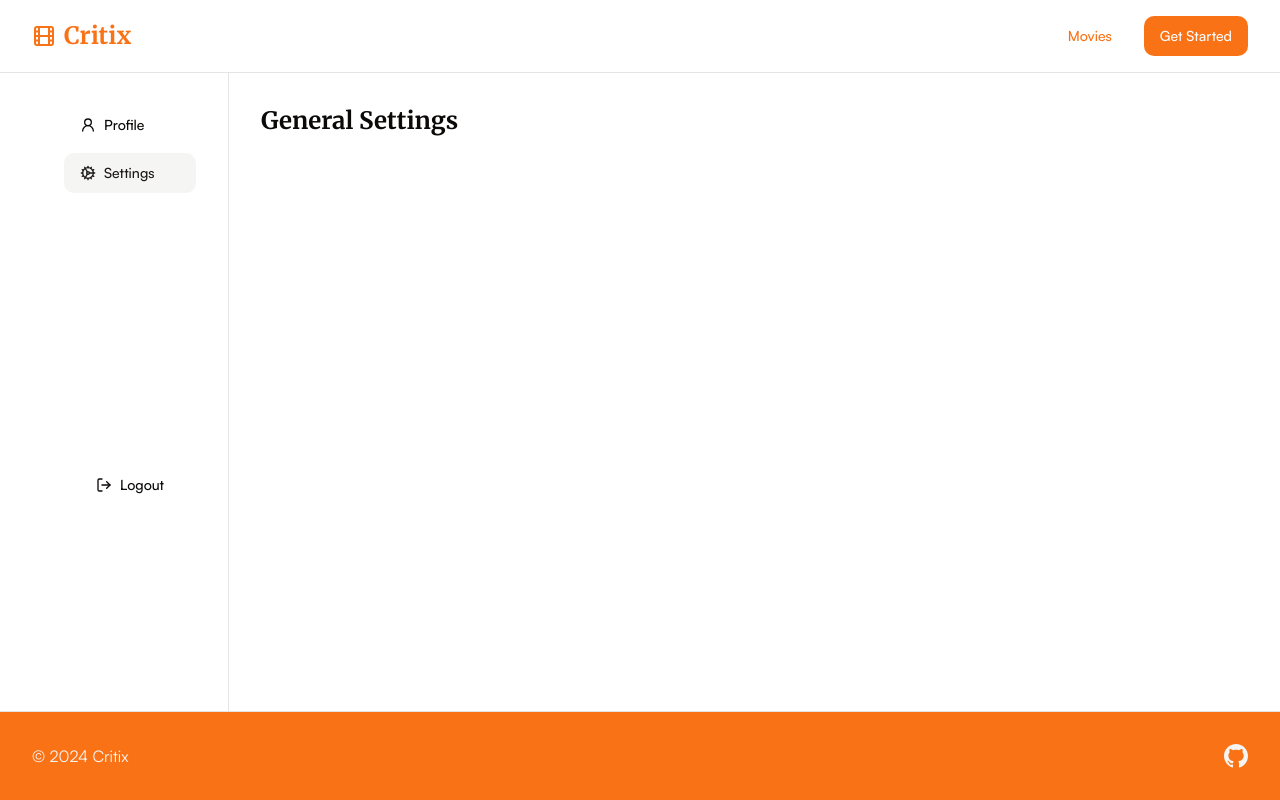
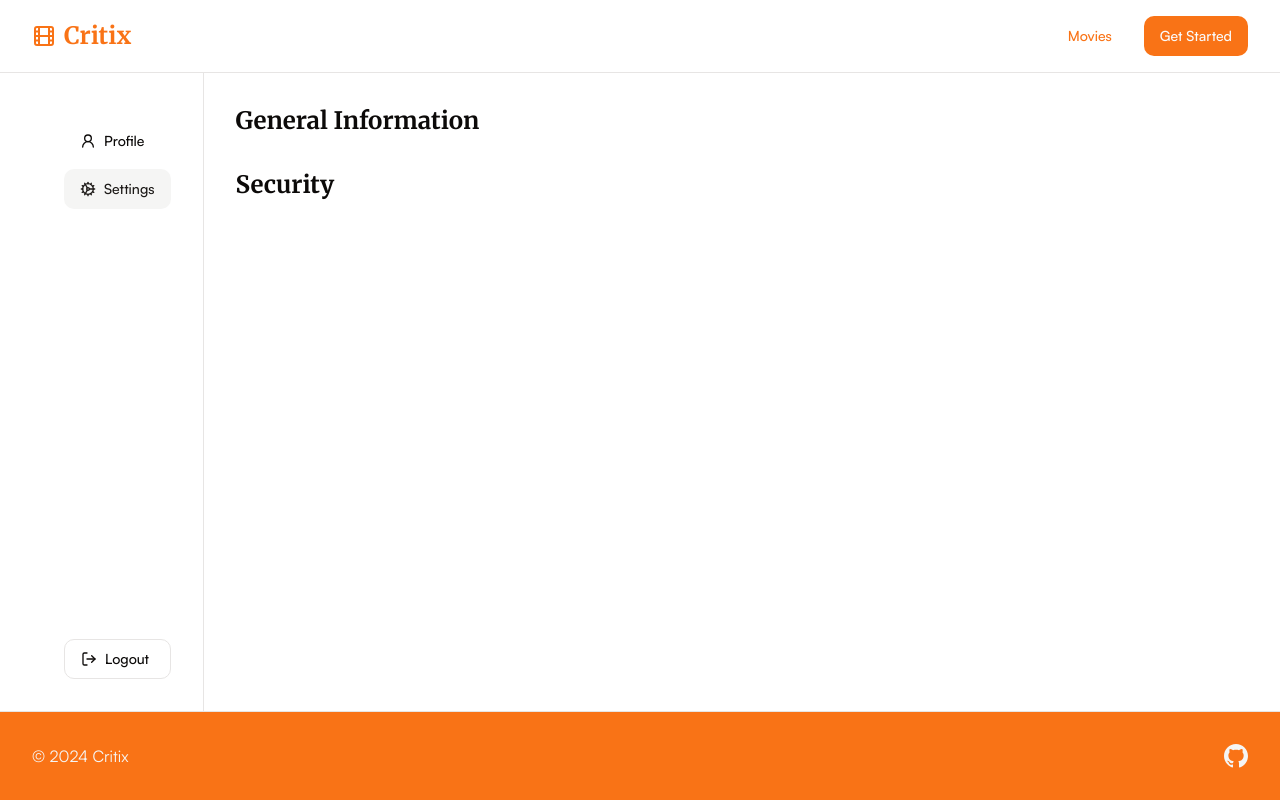
Before and after one commit to ausathdzil/ausath-juli-web-intermediate-2024, a Next.js app: page /profile/settings in a window 1280 px wide. Built offline with nearby package versions, Linux system fonts and the light colour scheme; no server answers; the database is empty.

Commit message:
Update stylings

```diff
--- a/src/app/(auth)/layout.tsx
+++ b/src/app/(auth)/layout.tsx
@@ -3,7 +3,7 @@ export default function Layout({
 }: Readonly<{ children: React.ReactNode }>) {
   return (
     <>
-      <article className="space-y-2 text-center font-serif">
+      <article className="space-y-2 text-center font-serif pt-8">
         <h1 className="font-bold text-4xl text-primary">Critix</h1>
         <p className="text-xl">
           Read and write reviews for your favorite movies.
--- a/src/app/movies/[movieId]/page.tsx
+++ b/src/app/movies/[movieId]/page.tsx
@@ -109,10 +109,20 @@ async function MovieReviews(props: MoviePageProps) {
 
   return (
     <section className="flex justify-between gap-8">
+      {session.isAuth ? (
+        <MovieReviewForm movieId={movieId} />
+      ) : (
+        <p className="text-left text-muted-foreground">
+          <Link className="text-primary" href="/login">
+            Login
+          </Link>{' '}
+          to review movies.
+        </p>
+      )}
       <div className="space-y-4 w-1/2">
-        <h1>Reviews</h1>
+        <h1 className="text-lg font-bold font-serif">Reviews</h1>
         {reviews.length === 0 ? (
-          <p>No reviews yet.</p>
+          <p className="text-muted-foreground">No reviews yet.</p>
         ) : (
           <ul className="space-y-4">
             {reviews.map((review) => (
@@ -123,16 +133,6 @@ async function MovieReviews(props: MoviePageProps) {
           </ul>
         )}
       </div>
-      {session.isAuth ? (
-        <MovieReviewForm movieId={movieId} />
-      ) : (
-        <p className="text-left">
-          <Link className="text-primary" href="/login">
-            Login
-          </Link>{' '}
-          to review movies.
-        </p>
-      )}
     </section>
   );
 }
--- a/src/app/profile/layout.tsx
+++ b/src/app/profile/layout.tsx
@@ -10,14 +10,12 @@ export default function Layout({
 }: Readonly<{ children: React.ReactNode }>) {
   return (
     <div className="flex-1 flex max-w-6xl w-full">
-      <aside className="w-fit py-8 pr-8 flex flex-col items-start border-r">
+      <aside className="w-fit py-8 pr-8 flex flex-col items-start border-r gap-2">
+        <Suspense fallback={<ProfileSkeleton />}>
+          <ProfileCard />
+        </Suspense>
         <SidebarNav />
-        <div className="mt-64 space-y-4 p-4">
-          <Suspense fallback={<ProfileSkeleton />}>
-            <ProfileCard />
-          </Suspense>
-          <LogoutButton />
-        </div>
+        <LogoutButton />
       </aside>
       <section className="flex-1 p-8 space-y-8">{children}</section>
     </div>
@@ -32,7 +30,7 @@ async function ProfileCard() {
   }
 
   return (
-    <div className="border rounded-lg shadow-sm p-3 w-full mx-auto space-y-4">
+    <div className="border rounded-lg shadow-sm p-3 w-full space-y-4">
       <div className="flex items-center justify-center gap-4 ">
         <Avatar>
           <AvatarFallback>{user.name[0]}</AvatarFallback>
--- a/src/app/profile/settings/page.tsx
+++ b/src/app/profile/settings/page.tsx
@@ -1,3 +1,8 @@
 export default function Page() {
-  return <h1 className="font-bold font-serif text-2xl">General Settings</h1>;
+  return (
+    <>
+      <h1 className="font-bold font-serif text-2xl">General Information</h1>
+      <h1 className="font-bold font-serif text-2xl">Security</h1>
+    </>
+  );
 }
--- a/src/components/auth/logout-button.tsx
+++ b/src/components/auth/logout-button.tsx
@@ -9,11 +9,11 @@ export function LogoutButton() {
   const [isPending, startTransition] = useTransition();
 
   return (
-    <form action={() => startTransition(() => logout())}>
+    <form className="w-full mt-auto" action={() => startTransition(() => logout())}>
       <Button
         className="hover:text-destructive w-full flex items-center justify-start"
         disabled={isPending}
-        variant="ghost"
+        variant="outline"
         type="submit"
       >
         {isPending ? <Loader2 className="animate-spin" /> : <LogOut />}
--- a/src/components/layout/sidebar-nav.tsx
+++ b/src/components/layout/sidebar-nav.tsx
@@ -9,7 +9,7 @@ export default function SidebarNav() {
   const pathname = usePathname();
 
   return (
-    <nav className="flex flex-col gap-2 w-full">
+    <nav className="flex flex-col gap-2 w-full mt-4">
       <Link href="/profile">
         <Button
           className="w-full flex items-center justify-start"
--- a/src/components/movies/review-form.tsx
+++ b/src/components/movies/review-form.tsx
@@ -3,17 +3,17 @@
 import { useUser } from '@/components/auth/user-provider';
 import { Button } from '@/components/ui/button';
 import { Label } from '@/components/ui/label';
-import { Textarea } from '@/components/ui/textarea';
-import { addMovieReview } from '@/lib/actions/movie';
-import { startTransition, useActionState } from 'react';
 import {
   Select,
   SelectContent,
   SelectItem,
   SelectTrigger,
   SelectValue,
-} from '../ui/select';
+} from '@/components/ui/select';
+import { Textarea } from '@/components/ui/textarea';
+import { addMovieReview } from '@/lib/actions/movie';
 import { Loader2, NotebookPen } from 'lucide-react';
+import { startTransition, useActionState } from 'react';
 
 export default function MovieReviewForm({ movieId }: { movieId: number }) {
   const user = useUser();
@@ -31,7 +31,7 @@ export default function MovieReviewForm({ movieId }: { movieId: number }) {
 
   return (
     <form className="space-y-4 w-1/2" onSubmit={handleSubmit}>
-      <h1>Write your review</h1>
+      <h1 className="text-lg font-bold font-serif">Write your review</h1>
 
       <input type="hidden" name="movieId" value={movieId} />
 
--- a/src/components/skeletons/profile-skeleton.tsx
+++ b/src/components/skeletons/profile-skeleton.tsx
@@ -1,5 +1,5 @@
 import { Skeleton } from '@/components/ui/skeleton';
 
 export default function ProfileSkeleton() {
-  return <Skeleton className="w-[301px] h-[134px] mx-auto" />;
+  return <Skeleton className="w-[219px] h-[66px] mx-auto" />;
 }
--- a/src/components/skeletons/search-form-skeleton.tsx
+++ b/src/components/skeletons/search-form-skeleton.tsx
@@ -1,4 +1,4 @@
-import { Skeleton } from '../ui/skeleton';
+import { Skeleton } from '@/components/ui/skeleton';
 
 export default function SearchFormSkeleton() {
   return (
--- a/src/components/skeletons/user-review-skeleton.tsx
+++ b/src/components/skeletons/user-review-skeleton.tsx
@@ -3,7 +3,7 @@ import { Skeleton } from '@/components/ui/skeleton';
 export default function UserReviewSkeleton() {
   return (
     <ul className="flex gap-4 flex-wrap">
-      {Array.from({ length: 6 }).map((_, i) => (
+      {Array.from({ length: 4 }).map((_, i) => (
         <li key={i}>
           <Skeleton className="w-[800px] h-[114px]" />
         </li>
```
